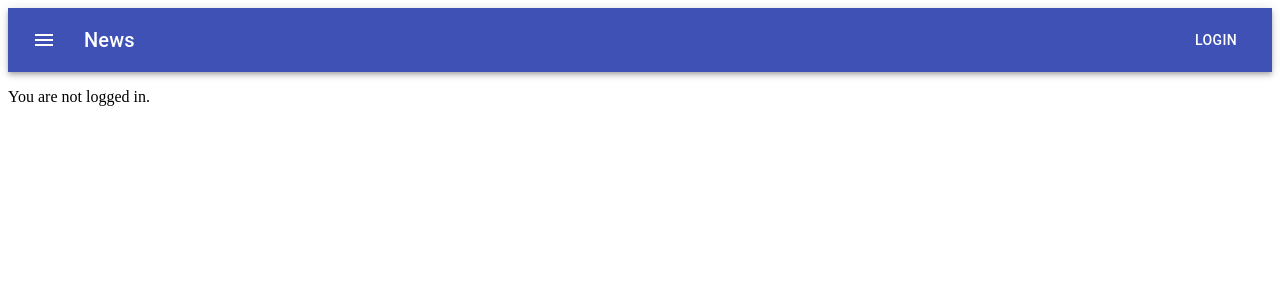
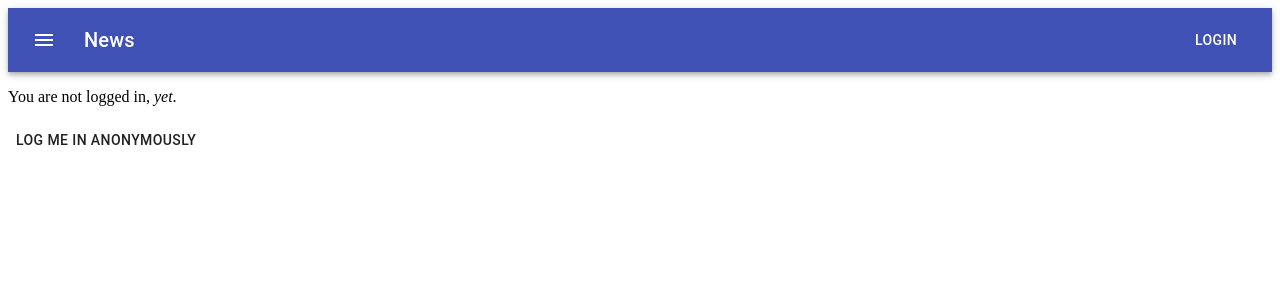
Before and after one commit to hovissimo/horts-dev, a React app: page /login in a window 1280 px wide. Shown: the top 300 px of the page. Built offline with nearby package versions, Linux system fonts and the light colour scheme; the HTML template or start-up script is replaced by a standard one.

Commit message:
Working on AuthContext
Set up Profile component
Make HeaderBar respond to logged-in status

```diff
--- a/src/App.js
+++ b/src/App.js
@@ -5,6 +5,7 @@ import "./firebaseInit"
 import { AuthContext, AuthContextProvider } from "./AuthContext"
 
 import { Landing } from "./Landing"
+import { Profile } from "./Profile"
 import { HeaderBar } from "./HeaderBar"
 
 import { PrivateRoute } from "./PrivateRoute"
@@ -32,15 +33,13 @@ export function App() {
           <HeaderBar />
           <Route exact path="/login" component={Login} />
           <AuthContext.Consumer>
-            {({ user }) =>
-              console.log(`Consumer says: ${JSON.stringify({user})}`) || (
-                <PrivateRoute
-                  path="/profile"
-                  authed={!!user}
-                  component={() => <div>hi</div>}
-                />
-              )
-            }
+            {({ user }) => (
+              <PrivateRoute
+                path="/profile"
+                authed={!!user}
+                component={() => <Profile />}
+              />
+            )}
           </AuthContext.Consumer>
             {/* <Route exact path="/" component={Landing} /> */}
         </BrowserRouter>
--- a/src/AuthContext.js
+++ b/src/AuthContext.js
@@ -7,7 +7,11 @@ import "@firebase/auth"
 
 const authApi = {
   logOut: () => { throw "logOut is not implemented" },
-  logIn: () => { throw "logIn is not implemented" },
+  anonymousLogIn: () => {
+    console.log("Trying to log in.")
+    firebase.auth().signInAnonymously()
+    console.log('seriously')
+  },
 }
 
 export const AuthContext = createContext({
--- a/src/HeaderBar.js
+++ b/src/HeaderBar.js
@@ -1,6 +1,7 @@
 import React from "react"
 import {useHistory} from "react-router-dom"
 import {MenuDrawer} from "./MenuDrawer"
+import { AuthContext } from "./AuthContext"
 
 import { makeStyles } from "@material-ui/core/styles"
 import Toolbar from "@material-ui/core/Toolbar"
@@ -61,9 +62,12 @@ export const HeaderBar = () => {
           <Typography variant="h6" className={classes.title}>
             News
           </Typography>
-          <Button color="inherit" onClick={() => history.push("/login")}>
-            Login
-          </Button>
+          <AuthContext.Consumer>
+            {({authApi, user}) => {
+              const target = !!user ? "profile" : "login";
+              return <Button color="inherit" onClick={() => history.push(`/${target}`)}>{target}</Button>
+            }}
+          </AuthContext.Consumer>
         </Toolbar>
       </AppBar>
     </div>
--- a/src/Login.js
+++ b/src/Login.js
@@ -1,16 +1,29 @@
 import React from "react"
+import {useHistory} from "react-router-dom"
 import { Button } from "@material-ui/core"
 import { AuthContext } from "./AuthContext"
 
+const NotLoggedIn = ({authApi}) => {
+  console.log({authApi})
+  return <>
+    <p>You are not logged in, <em>yet</em>.</p>
+    <p>
+      <Button onClick={authApi.anonymouseLogIn}>Log me in anonymously</Button>
+    </p>
+  </>
+}
+
 export const Login = () => {
+  const history = useHistory()
   return (
     <AuthContext.Consumer>
-      {({user}) => {
+      {({user, authApi}) => {
         if (user) {
-          return <p>{user.display_name} is logged in with id: {user.id}</p>
-        } else {
-          return <p>You are not logged in.</p>
+          history.push('/profile')
+          return;
         }
+
+        return <NotLoggedIn authApi={authApi} />
       }}
     </AuthContext.Consumer>
   )
--- a/src/Profile.js
+++ b/src/Profile.js
@@ -1,3 +1,20 @@
 import React from "react"
+import { AuthContext } from "./AuthContext"
+// import {useHistory} from "react-router-dom"
 
-export const Profile = () => <div className="profile">This is your profile</div>
+export const Profile = () => {
+  // const history = useHistory();
+
+  return (
+    <AuthContext.Consumer>{({authApi, user}) => {
+      // if (!user) { history.push('/login') }
+      console.log(user)
+
+      return (
+        <div className="profile">
+          <pre>{JSON.stringify(user, null, 2)}</pre>
+        </div>
+      )
+    }}</AuthContext.Consumer>
+  )
+}
```
